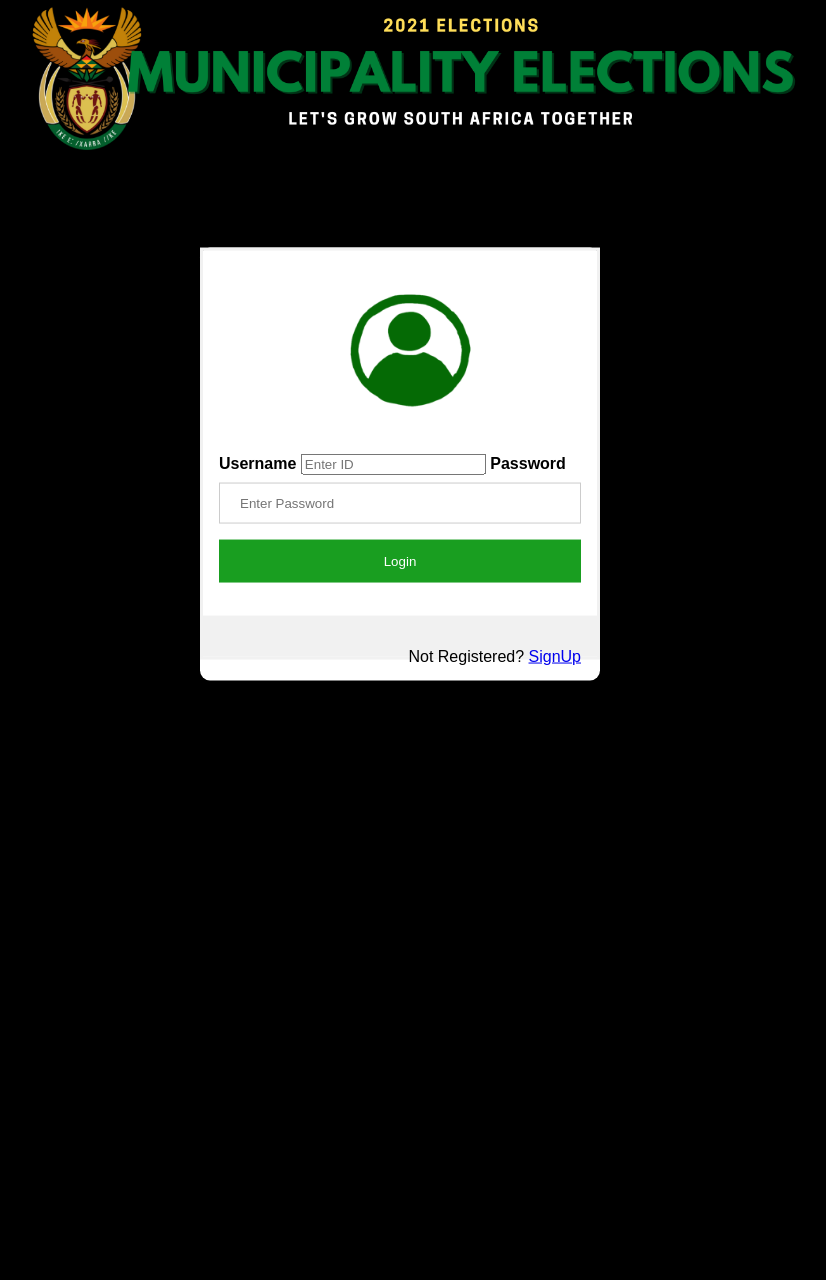
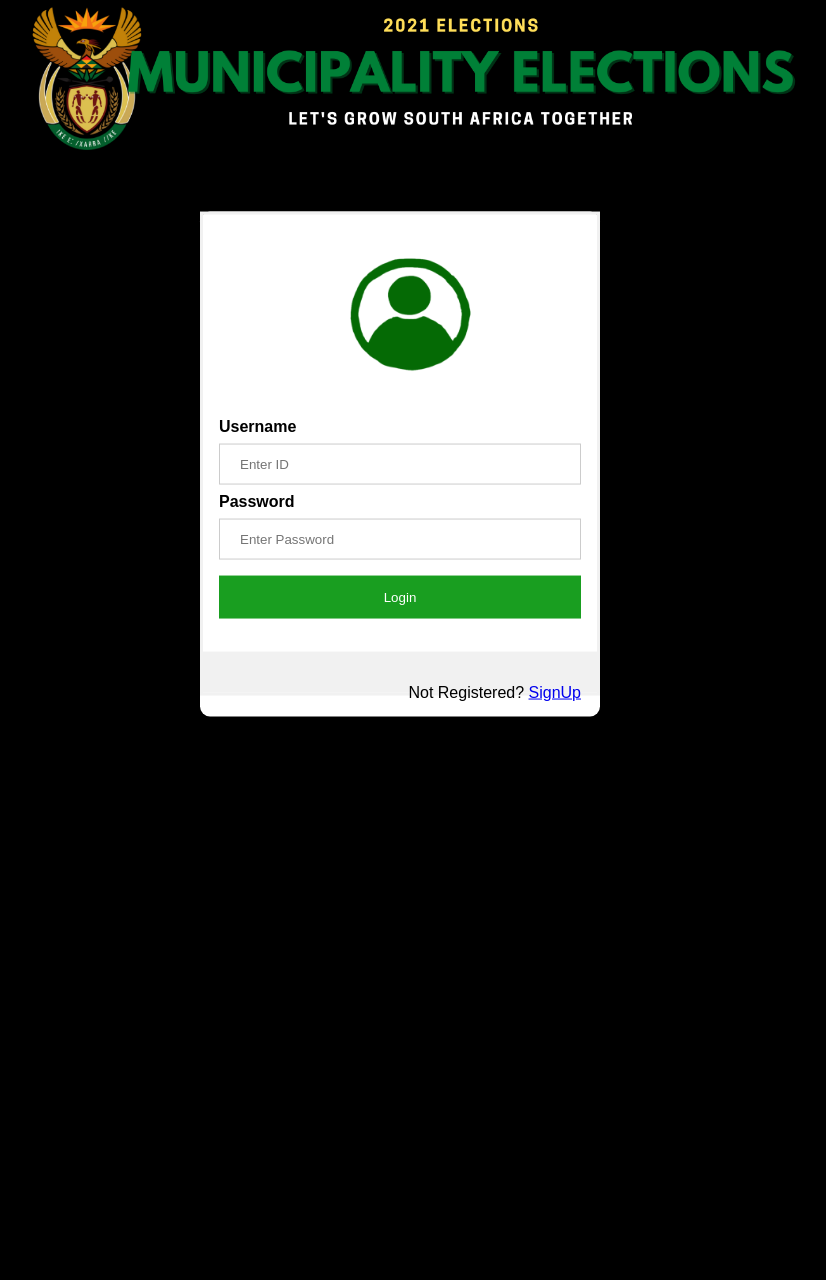
Before and after one commit to MichaelDuPlessis/COS221_Prac3, a PHP site: page /login.php in a window 1280 px wide. Shown: the whole page, without its empty margins (240-1066 px from the left). Before the commit the page ends 681 px from the top, so only its background shows below. Run offline with PHP 8.4, Linux system fonts and the light colour scheme; data that the repository does not hold is empty.

Commit message:
fixed css

```diff
--- a/css/stylesheet.css
+++ b/css/stylesheet.css
@@ -6,11 +6,7 @@ body {
     margin: 0;
     padding: 0;
     font-family: sans-serif;
-<<<<<<< HEAD
-    height: 100vh;
-=======
     height: 160vh;
->>>>>>> 7545b6b1a4904011f27fce7349dab3f0a29ac273
     overflow: scroll;
 }
 
@@ -44,10 +40,10 @@ form {
     width: 400px;
     background: white;
     border-radius: 10px;
-    margin-top: 20%;
+    margin-top: 22%;
 }
 
-input[type=text], input[type=password] {
+input[type=text], input[type=password], input[type=tel] {
     width: 100%;
     padding: 12px 20px;
     margin: 8px 0;
--- a/css/stylesheet2.css
+++ b/css/stylesheet2.css
@@ -88,10 +88,11 @@ body {
     background-color: #1c4a34;
     color: black;
     margin-left: 400px;
-    margin-right: 300px;
+    margin-right: 100px;
     padding: 15px;
     align-items: center;
     margin-bottom: 40px;
+    width: auto;
   }
 
   .voterInfo {
--- a/elecInfo.php
+++ b/elecInfo.php
@@ -3,7 +3,7 @@
     <head>
         <title>Election Information</title>
         <meta charset="UTF-8">
-        <!-- <link href="css/stylesheet2.css" rel="stylesheet" type="text/css"/> -->
+        <link href="css/stylesheet2.css" rel="stylesheet" type="text/css"/>
     </head>
     <body>
         <img src="img/banner.jpg.png" alt="banner"/>
--- a/login.php
+++ b/login.php
@@ -19,7 +19,7 @@
                 <div class="container">
                     <label for="id"><b>Username</b></label>
                     <span class="invalid"> <?php echo $idErr; ?></span>
-                    <input type="tel" pattern="[0-9]*" placeholder="Enter ID" name="id" required>
+                    <input type="tel" pattern="[0-9]*" placeholder="Enter ID" name="id" required> <br/>
 
                     <label for="psw"><b>Password</b></label>
                     <span class="invalid"> <?php echo $passwordErr; ?></span>
@@ -33,28 +33,6 @@
                 </div>
             </form>
         </div>
-        <!--ACTUAL LOGGING PAGE
-        <div class="center1">
-            <h1>Login</h1>
-            <form method="post">
-                <div class="txt_field">
-                    <input type="text" name = "id" required>
-                    <span class = "invalid"><?php echo $idErr; ?></span>
-                    <label>ID Number</label>
-                </div>
-                <div class="txt_field">
-                    <input type="password" name = "password" required>
-                    <span class = "invalid"><?php echo $passwordErr; ?></span>
-                    <label>Password</label>
-                </div>
-                <input type="submit" value="Login">
-                <div class="signup_link">
-                    Not registered? <a href="signup.php">Signup </a>
-                </div>
-
-            </form>
-
-        </div>-->
 
         <script>
             function refresh() {
```
Also changed, not shown: profile.php (+6 -3 lines), php/logout.php (indentation only).
